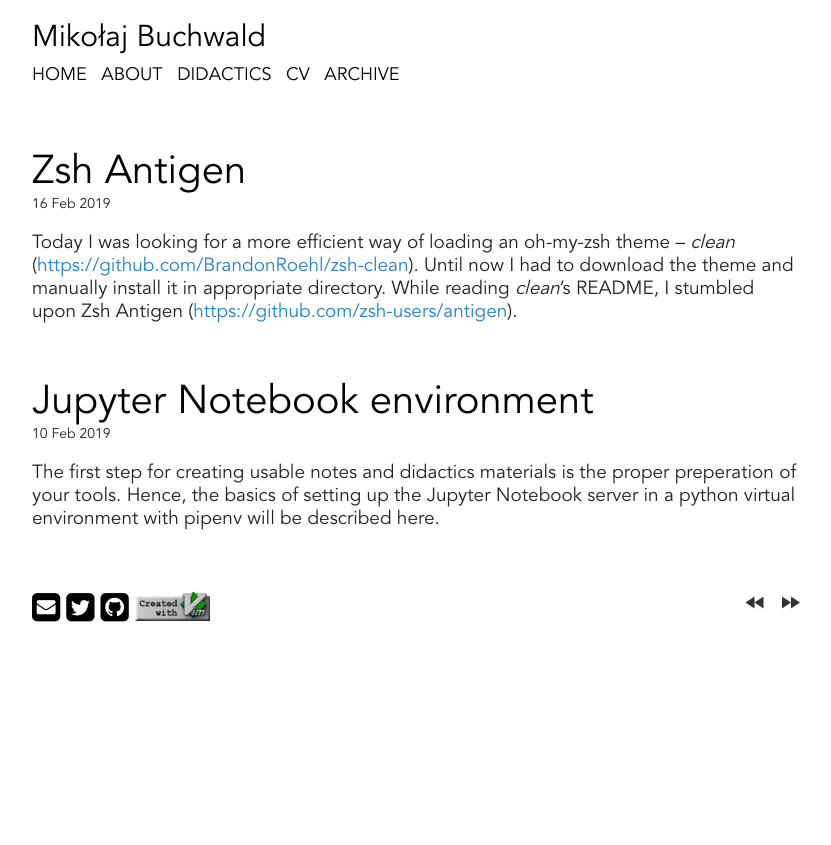
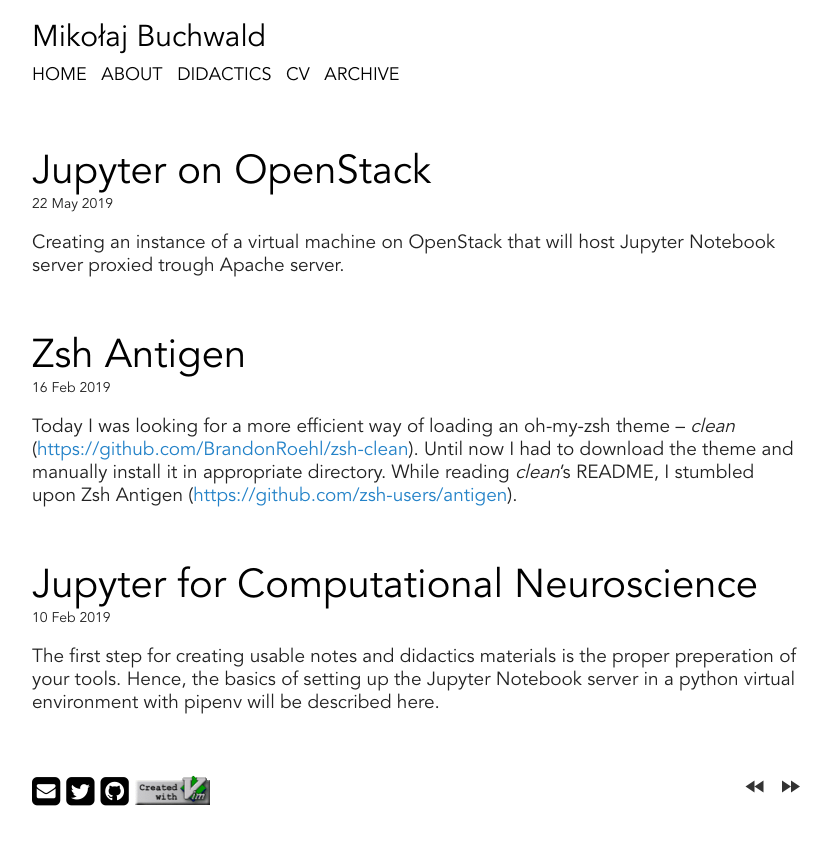
Before and after one commit to mikbuch/mikbuch.github.io, a Jekyll site: the page built from index.html, in a window 1280 px wide. Shown: the top 845 px of the page, without its empty margins (224-1055 px from the left). Built offline with Jekyll 4.4.1, drawn with Linux system fonts in a browser that asks for light colours; the list of posts is cut into pages by our own code; some of the changed lines change nothing that is shown.

Commit message:
Jupyter OpenStack

````diff
--- a/_posts/2019-02-10-Jupyter-environment-setup.md
+++ b/_posts/2019-02-10-Jupyter-for-Computational-Neuroscience.md
@@ -1,6 +1,6 @@
 ---
 layout: post
-title: "Jupyter Notebook environment"
+title: "Jupyter for Computational Neuroscience"
 description: "This guide will walk you trough working with Jupyter Notebook environment (pipenv)"
 category: articles
 tags: [python, jupyter, pipenv, ipython notebook]
--- /dev/null
+++ b/_posts/2019-05-22-Jupyter-Notebook-OpenStack.md
@@ -0,0 +1,100 @@
+---
+layout: post
+title: "Jupyter on OpenStack"
+description: "Jupyter Notebook configuration on OpenStack-hosted server"
+category: articles
+tags: [Jupyter Notebook, OpenStack, Apache, config]
+comments: false
+---
+
+Creating an instance of a virtual machine on OpenStack that will host Jupyter Notebook server proxied trough Apache server.
+
+# How to setup Jupyter Notebook server on OpenStack
+
+This tutorial will guide you trough configuration of an externally-accessible (trough Internet) Jupyter Notebook server.
+
+General steps:
+1. Setup instance and network on OpenStack
+2. Configure SSH connection
+3. Install and configure apache server (for proxy)
+4. Install and configure Jupyter Notebook server
+
+
+## Setup instance and network on OpenStack
+
+## Configure SSH connection
+
+## Install and configure Apache server (for proxy)
+
+Prepare the configuration file at `/etc/apache2/sites-available/jupyter.conf` with the following settings:
+```xml
+Listen 443
+<VirtualHost *:443>
+
+  ServerName localhost
+
+  # configure SSL
+  SSLEngine on
+  SSLCertificateFile /home/aeneas/.certs/mycert.pem
+  SSLCertificateKeyFile /home/aeneas/.certs/mykey.key
+
+  SSLProxyEngine On
+  SSLProxyVerify none
+  SSLProxyCheckPeerCN off
+  SSLProxyCheckPeerName off
+  SSLProxyCheckPeerExpire off
+
+  Redirect permanent / https://150.254.165.72/jupyter
+
+  <Location /jupyter>
+    # preserve Host header to avoid cross-origin problems
+    ProxyPreserveHost on
+    ProxyPass         https://localhost:8888/jupyter
+    ProxyPassReverse  https://localhost:8888/jupyter
+    ProxyPassReverseCookieDomain localhost <ip or name of your server>
+    RequestHeader set Origin "https://localhost:8888"
+  </Location>
+
+  <Location /jupyter/api/kernels/>
+	ProxyPass        wss://localhost:8888/jupyter/api/kernels/
+	ProxyPassReverse wss://localhost:8888/jupyter/api/kernels/
+  </Location>
+
+  <Location /jupyter/terminals/websocket/>
+	ProxyPass        wss://localhost:8888/jupyter/terminals/websocket/
+	ProxyPassReverse wss://localhost:8888/jupyter/terminals/websocket/
+  </Location>
+</VirtualHost>
+
+# vim: syntax=apache ts=4 sw=4 sts=4 sr noet
+```
+
+## Install and configure Jupyter Notebook server
+
+Jupyter has to be run on a non-sudo user. Hence, create a new user, e.g.:
+```bash
+sudo adduser aeneas
+```
+Note: do not append this user to sudoers group.
+
+Create Jupyter Notebook configuration file at `~/.jupyter/jupyter_notebook_config.py`:
+```bash
+vim ~/.jupyter/jupyter_notebook_config.py
+```
+
+Paste in the following configuration
+```python
+c.NotebookApp.allow_origin = '*'
+c.NotebookApp.allow_remote_access = True
+c.NotebookApp.base_url = '/jupyter'
+c.NotebookApp.certfile = '/home/aeneas/.certs/mycert.pem'
+c.NotebookApp.keyfile = '/home/aeneas/.certs/mykey.key'
+c.NotebookApp.ip = 'localhost'
+c.NotebookApp.open_browser = False
+c.NotebookApp.password = u'sha1:bcd259ccf...<your hashed password here>'
+c.NotebookApp.trust_xheaders = True
+```
+
+***
+
+Last modified on 22 May 2019
````
